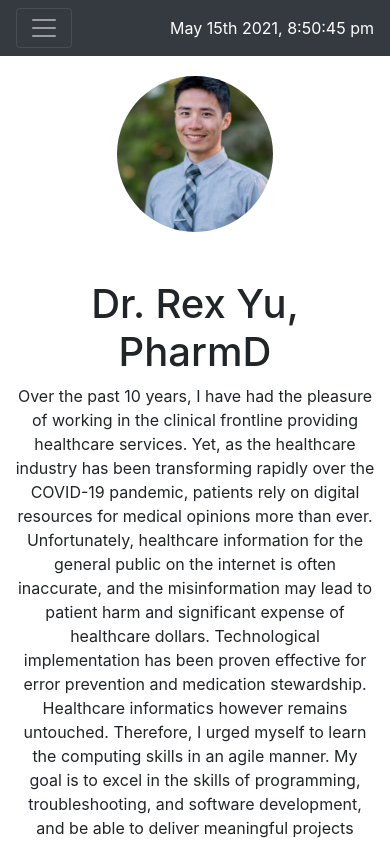
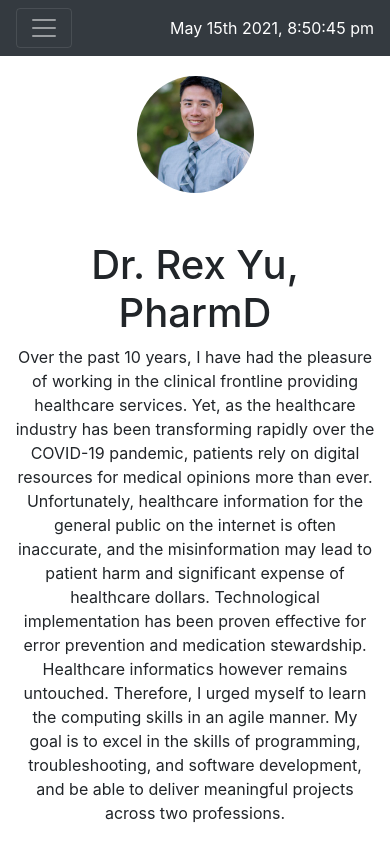
Before and after one commit to yu19910513/Responsive-Porfolio, a plain HTML site: page index.html in a window 390 px wide. Shown: the top 843 px of the page. Drawn offline with nearby package versions, Linux system fonts and the light colour scheme.

Commit message:
profile pic size

```diff
--- a/assets/css/stylesheet.css
+++ b/assets/css/stylesheet.css
@@ -82,6 +82,11 @@ width: 24.5%;
     .card{
         width: 50%;
     }
+
+    .profile, .hover-img{
+        width: 30%;
+        height: 30%;
+    }
 }
 
 @media screen and (max-width: 768px) {
@@ -90,16 +95,16 @@ width: 24.5%;
     } */
 
     .profile, .hover-img{
-        width: 40%;
-        height: 40%;
+        width: 30%;
+        height: 30%;
     }
 }
 
 @media screen and (max-width: 576px) {
-    .profile, .hover-img {
+    /* .profile, .hover-img {
         width: 40%;
         height: 40%;
-    }
+    } */
     .cards{
     display: block;
     }
```
